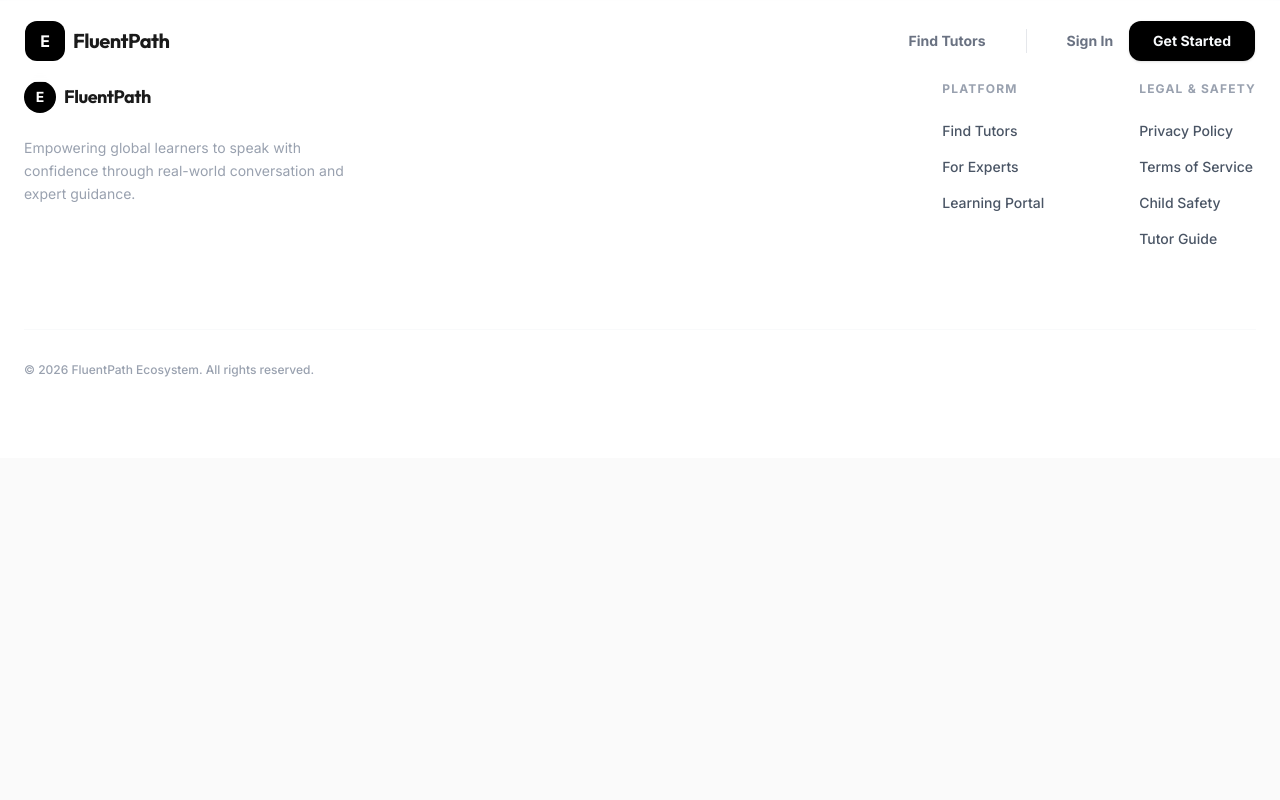
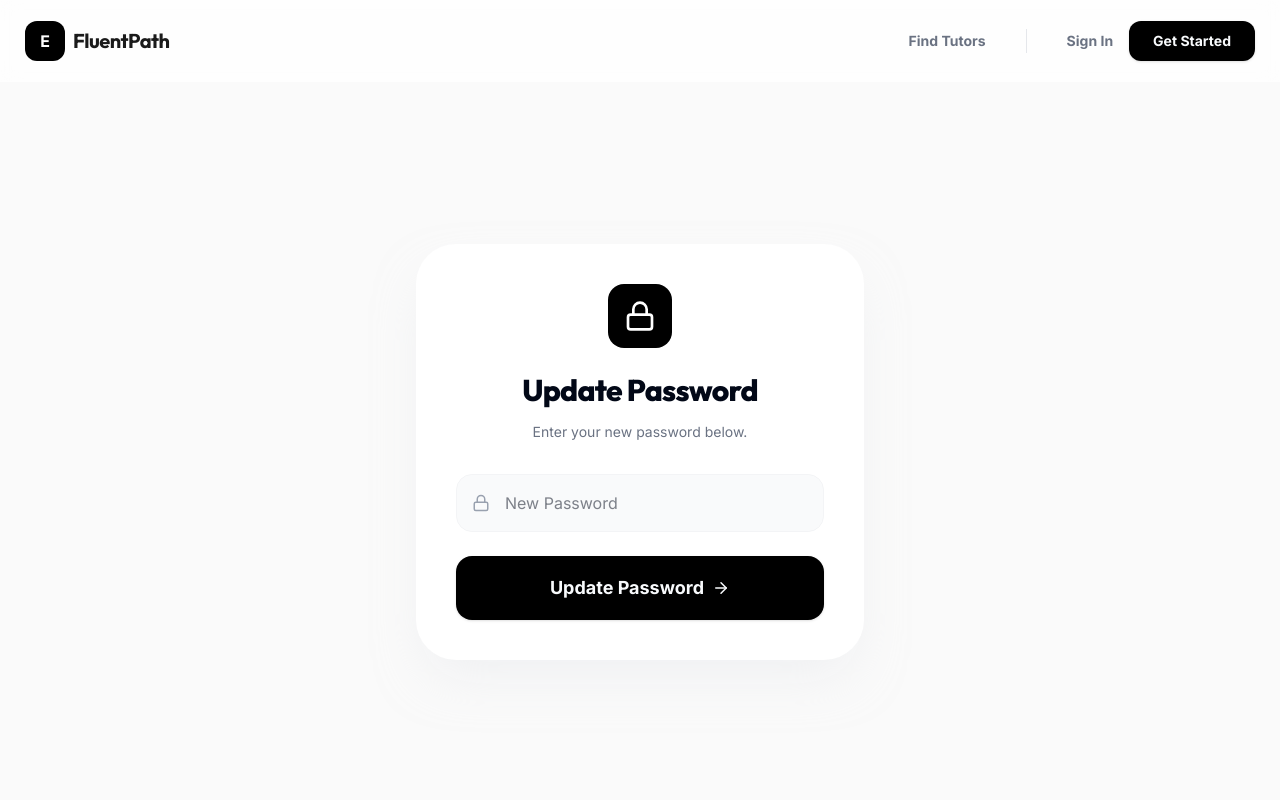
Before and after one commit to iederees-create/fluent-path-tutoring, a React (Vite) app: page /#/update-password in a window 1280 px wide. Shown: the top 800 px of the page. Built offline with nearby package versions, Linux system fonts and the light colour scheme.

Commit message:
feat: add password reset flow to FluentPath

```diff
--- a/src/App.jsx
+++ b/src/App.jsx
@@ -25,6 +25,7 @@ import AuthCallback from "./pages/AuthCallback";
 import SafetyPolicy from "./pages/SafetyPolicy";
 import ClassInGuide from "./pages/ClassInGuide";
 import VideoRoom from "./pages/VideoRoom";
+import UpdatePassword from "./pages/UpdatePassword";
 import { supabase } from "./lib/supabase";
 
 // --- Landing Page Component ---
@@ -235,6 +236,7 @@ export default function App() {
             <Route path="/booking" element={<BookingPage />} />
             <Route path="/auth" element={<Auth />} />
             <Route path="/auth/callback" element={<AuthCallback />} />
+            <Route path="/update-password" element={<UpdatePassword />} />
             <Route path="/safety" element={<SafetyPolicy />} />
             <Route path="/guide" element={<ClassInGuide />} />
             <Route path="/session/:id" element={<VideoRoom />} />
--- a/src/pages/Auth.jsx
+++ b/src/pages/Auth.jsx
@@ -10,6 +10,7 @@ export default function Auth() {
   const navigate = useNavigate();
   const location = useLocation();
   const [isSignUp, setIsSignUp] = useState(new URLSearchParams(location.search).get("signup") === "true");
+  const [isForgotPassword, setIsForgotPassword] = useState(false);
   const [loading, setLoading] = useState(false);
   const [email, setEmail] = useState("");
   const [password, setPassword] = useState("");
@@ -27,7 +28,13 @@ export default function Auth() {
     setLoading(true);
     setMessage("");
 
-    if (isSignUp) {
+    if (isForgotPassword) {
+      const { error } = await supabase.auth.resetPasswordForEmail(email, {
+        redirectTo: `${window.location.origin}/auth/callback?type=recovery`,
+      });
+      if (error) setMessage(error.message);
+      else setMessage("Password reset link sent to your email!");
+    } else if (isSignUp) {
       const { data, error } = await supabase.auth.signUp({
         email,
         password,
@@ -64,17 +71,17 @@ export default function Auth() {
               <User size={32} />
             </div>
             <CardTitle className="text-3xl font-display font-extrabold tracking-tight">
-              {isSignUp ? "Create Account" : "Welcome Back"}
+              {isForgotPassword ? "Reset Password" : isSignUp ? "Create Account" : "Welcome Back"}
             </CardTitle>
             <CardDescription className="text-gray-500 mt-2">
-              {isSignUp ? "Join the FluentPath ecosystem today." : "Sign in to manage your sessions."}
+              {isForgotPassword ? "Enter your email to receive a reset link." : isSignUp ? "Join the FluentPath ecosystem today." : "Sign in to manage your sessions."}
             </CardDescription>
           </CardHeader>
 
           <CardContent className="p-10 pt-4">
             <form onSubmit={handleAuth} className="space-y-6">
 
-              {isSignUp && (
+              {isSignUp && !isForgotPassword && (
                 <div className="bg-gray-100 p-1.5 rounded-2xl flex gap-1 border border-gray-200 mb-6">
                   <button
                     type="button"
@@ -107,6 +114,7 @@ export default function Auth() {
                     className="w-full pl-12 pr-4 py-4 bg-gray-50 border border-gray-100 rounded-2xl focus:outline-none focus:ring-2 focus:ring-black/5 focus:bg-white transition-all"
                   />
                 </div>
+                {!isForgotPassword && (
                   <div className="relative">
                     <Lock className="absolute left-4 top-1/2 -translate-y-1/2 text-gray-400" size={18} />
                     <input
@@ -118,29 +126,48 @@ export default function Auth() {
                       className="w-full pl-12 pr-4 py-4 bg-gray-50 border border-gray-100 rounded-2xl focus:outline-none focus:ring-2 focus:ring-black/5 focus:bg-white transition-all"
                     />
                   </div>
+                )}
               </div>
+
+              {!isSignUp && !isForgotPassword && (
+                <div className="text-right">
+                  <button
+                    type="button"
+                    onClick={() => setIsForgotPassword(true)}
+                    className="text-xs font-bold text-gray-400 hover:text-black transition-colors"
+                  >
+                    Forgot Password?
+                  </button>
+                </div>
+              )}
 
               <Button
                 disabled={loading}
                 className="w-full h-16 rounded-2xl bg-black hover:bg-gray-800 text-lg font-bold group"
               >
-                {loading ? <Loader2 className="animate-spin" /> : (isSignUp ? "Create Account" : "Sign In")}
+                {loading ? <Loader2 className="animate-spin" /> : (isForgotPassword ? "Send Reset Link" : isSignUp ? "Create Account" : "Sign In")}
                 {!loading && <ArrowRight className="ml-2 group-hover:translate-x-1 transition-transform" size={18} />}
               </Button>
 
               {message && (
-                <p className={`text-center text-sm font-medium ${message.includes("confirmation") ? "text-emerald-600" : "text-rose-600"}`}>
+                <p className={`text-center text-sm font-medium ${message.includes("sent") || message.includes("confirmation") ? "text-emerald-600" : "text-rose-600"}`}>
                   {message}
                 </p>
               )}
 
-              <div className="text-center pt-4">
+              <div className="text-center pt-4 space-y-2">
                 <button
                   type="button"
-                  onClick={() => setIsSignUp(!isSignUp)}
-                  className="text-sm font-bold text-gray-500 hover:text-black transition-colors"
+                  onClick={() => {
+                    if (isForgotPassword) {
+                      setIsForgotPassword(false);
+                    } else {
+                      setIsSignUp(!isSignUp);
+                    }
+                  }}
+                  className="text-sm font-bold text-gray-500 hover:text-black transition-colors block w-full"
                 >
-                  {isSignUp ? "Already have an account? Sign In" : "Don't have an account? Create one"}
+                  {isForgotPassword ? "Back to Sign In" : isSignUp ? "Already have an account? Sign In" : "Don't have an account? Create one"}
                 </button>
               </div>
             </form>
--- a/src/pages/AuthCallback.jsx
+++ b/src/pages/AuthCallback.jsx
@@ -8,6 +8,12 @@ export default function AuthCallback() {
   useEffect(() => {
     const handleAuthCallback = async () => {
       const { data: { user } } = await supabase.auth.getUser()
+      const params = new URLSearchParams(window.location.search)
+
+      if (params.get('type') === 'recovery') {
+        navigate('/update-password')
+        return
+      }
 
       if (user) {
         const role = user.user_metadata?.role
--- /dev/null
+++ b/src/pages/UpdatePassword.jsx
@@ -0,0 +1,88 @@
+import React, { useState } from "react";
+import { supabase } from "../lib/supabase";
+import { motion } from "framer-motion";
+import { Button } from "../components/ui/button";
+import { Card, CardContent, CardHeader, CardTitle, CardDescription } from "../components/ui/card";
+import { Lock, ArrowRight, Loader2 } from "lucide-react";
+import { useNavigate } from "react-router-dom";
+
+export default function UpdatePassword() {
+  const navigate = useNavigate();
+  const [loading, setLoading] = useState(false);
+  const [password, setPassword] = useState("");
+  const [message, setMessage] = useState("");
+
+  const handleUpdatePassword = async (e) => {
+    e.preventDefault();
+    setLoading(true);
+    setMessage("");
+
+    const { error } = await supabase.auth.updateUser({
+      password: password
+    });
+
+    if (error) {
+      setMessage(error.message);
+    } else {
+      setMessage("Password updated successfully!");
+      setTimeout(() => {
+        navigate("/auth");
+      }, 2000);
+    }
+    setLoading(false);
+  };
+
+  return (
+    <div className="min-h-screen bg-[#FAFAFA] flex items-center justify-center p-6 pt-32">
+      <motion.div
+        initial={{ opacity: 0, scale: 0.95 }}
+        animate={{ opacity: 1, scale: 1 }}
+        className="w-full max-w-md"
+      >
+        <Card className="border-none shadow-2xl shadow-gray-200/50 rounded-[2.5rem] overflow-hidden">
+          <CardHeader className="p-10 pb-4 text-center">
+            <div className="w-16 h-16 bg-black rounded-2xl flex items-center justify-center text-white mx-auto mb-6">
+              <Lock size={32} />
+            </div>
+            <CardTitle className="text-3xl font-display font-extrabold tracking-tight">
+              Update Password
+            </CardTitle>
+            <CardDescription className="text-gray-500 mt-2">
+              Enter your new password below.
+            </CardDescription>
+          </CardHeader>
+
+          <CardContent className="p-10 pt-4">
+            <form onSubmit={handleUpdatePassword} className="space-y-6">
+              <div className="relative">
+                <Lock className="absolute left-4 top-1/2 -translate-y-1/2 text-gray-400" size={18} />
+                <input
+                  type="password"
+                  placeholder="New Password"
+                  value={password}
+                  onChange={(e) => setPassword(e.target.value)}
+                  required
+                  className="w-full pl-12 pr-4 py-4 bg-gray-50 border border-gray-100 rounded-2xl focus:outline-none focus:ring-2 focus:ring-black/5 focus:bg-white transition-all"
+                />
+              </div>
+
+              <Button
+                disabled={loading}
+                className="w-full h-16 rounded-2xl bg-black hover:bg-gray-800 text-lg font-bold group"
+              >
+                {loading ? <Loader2 className="animate-spin" /> : "Update Password"}
+                {!loading && <ArrowRight className="ml-2 group-hover:translate-x-1 transition-transform" size={18} />}
+              </Button>
+
+              {message && (
+                <p className={`text-center text-sm font-medium ${message.includes("successfully") ? "text-emerald-600" : "text-rose-600"}`}>
+                  {message}
+                </p>
+              )}
+            </form>
+          </CardContent>
+        </Card>
+      </motion.div>
+    </div>
+  );
+}
```
Lines whose indentation alone changed are shown as unchanged.
